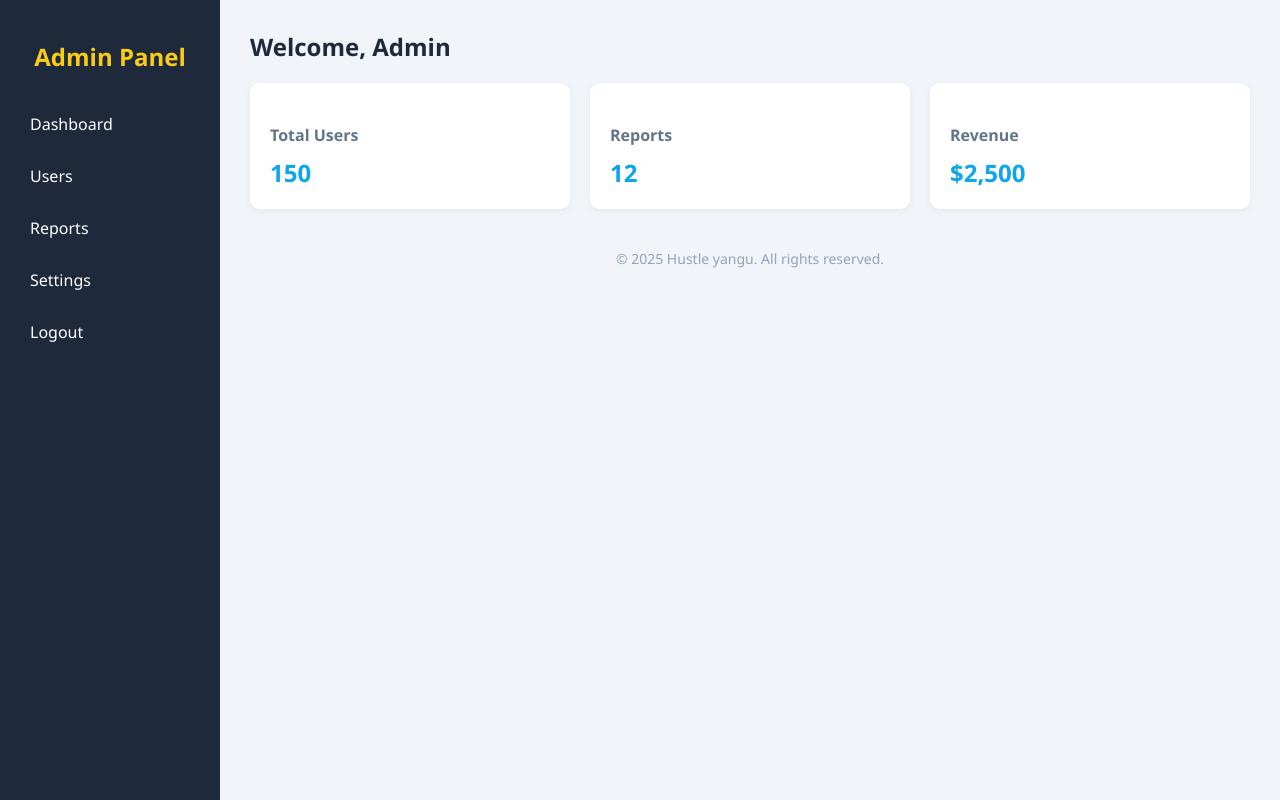
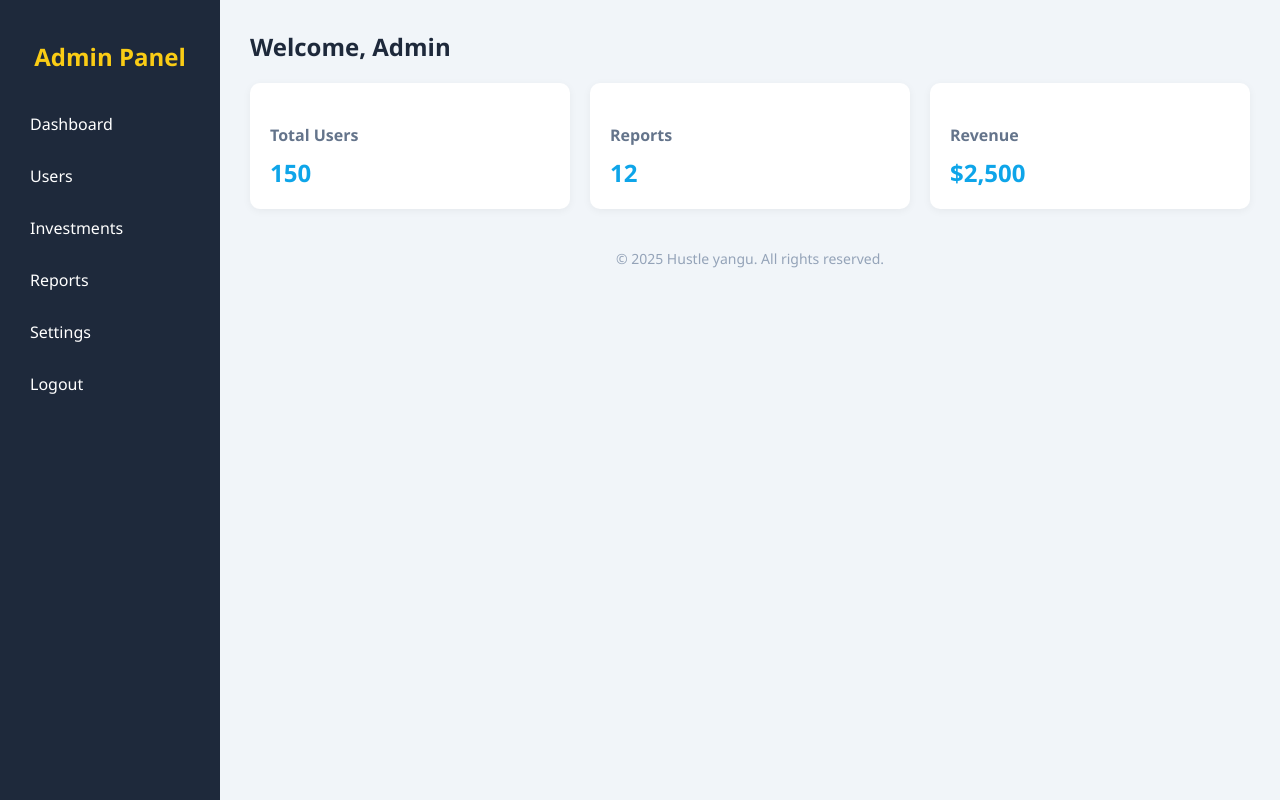
Before and after one commit to sesco001/hustleyangu-admin, a plain HTML site: page adminpanel.html in a window 1280 px wide. Drawn offline with Linux system fonts and the light colour scheme; sample sign-in values are in the browser's storage.

Commit message:
Update adminpanel.html

```diff
--- a/adminpanel.html
+++ b/adminpanel.html
@@ -124,6 +124,7 @@
       <h2>Admin Panel</h2>
       <a href="dashboard.html"><i class="fas fa-tachometer-alt"></i> Dashboard</a>
       <a href="users.html"><i class="fas fa-users-cog"></i> Users</a>
+      <a href="investments.html"><i class="fas fa-chart-line"></i> Investments</a>
       <a href="#">Reports</a>
       <a href="#">Settings</a>
       <a href="#" onclick="logout()">Logout</a>
```
